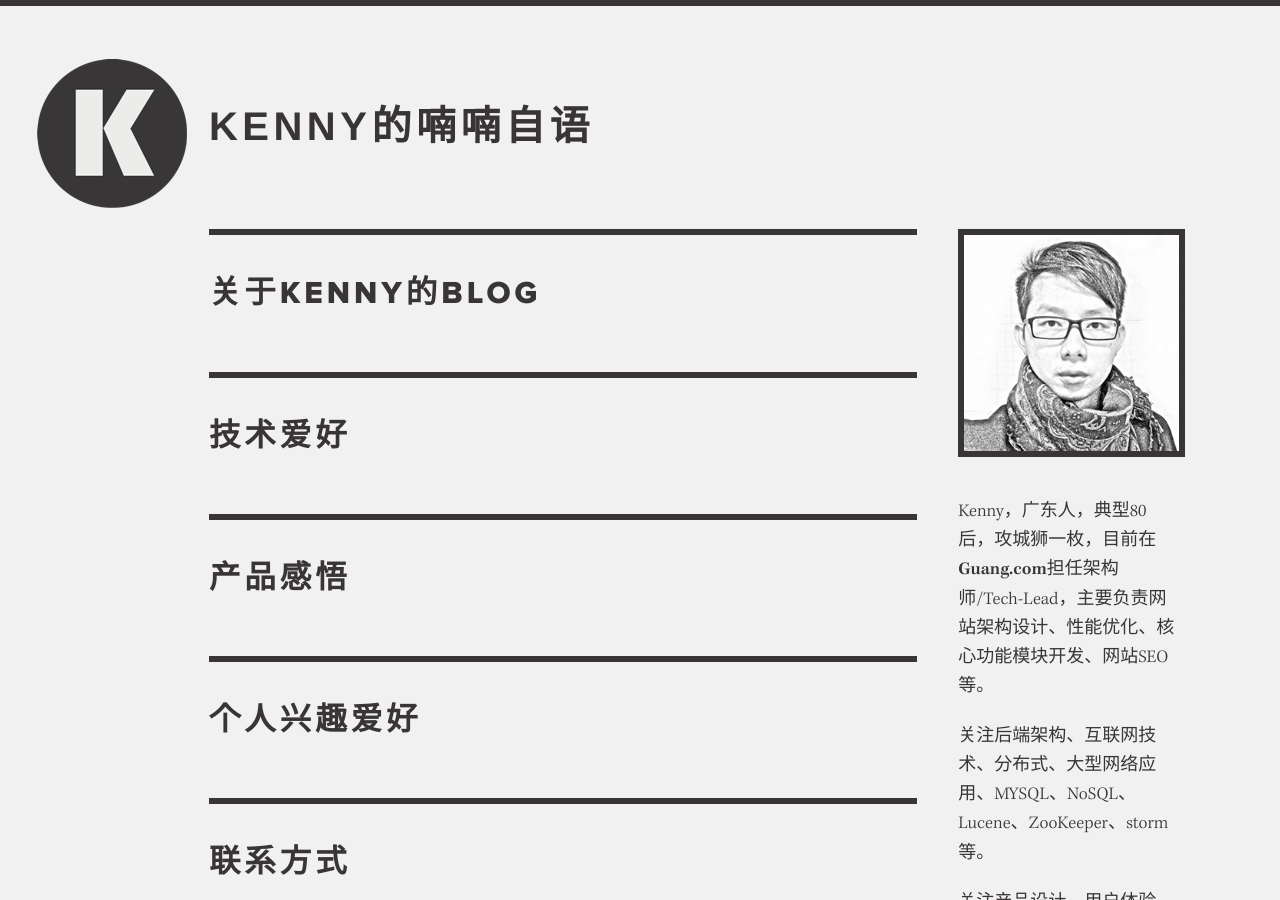
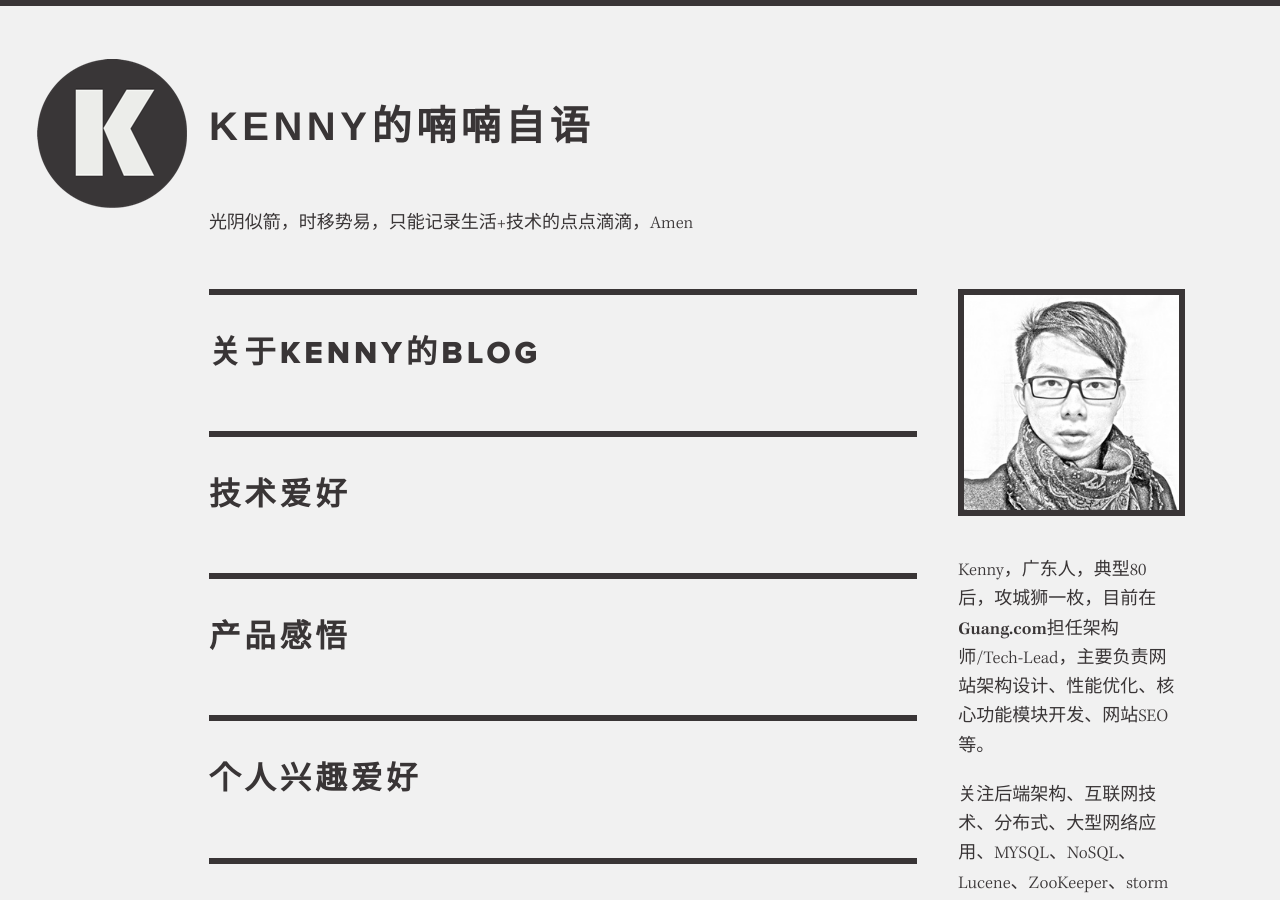
Before and after one commit to kenny2qi/kenny2qi.github.com, a Jekyll site: the page built from about.html, in a window 1280 px wide and 900 px high. Built offline with Jekyll 4.4.1, drawn with Linux system fonts in a browser that asks for light colours; nearby versions of some CDN libraries; Markdown is read by kramdown in place of the engine named in the settings; comment, search, counter and statistics services are not loaded.

Commit message:
update head

```diff
--- a/_includes/nm-svg.html
+++ b/_includes/nm-svg.html
@@ -1,2 +1,3 @@
  <h1><a class="nm-logo" id="secondary-logo" href="/">KENNY的喃喃自语</a> </h1>
+ <p>光阴似箭，时移势易，只能记录生活+技术的点点滴滴，Amen</p>
 <div class="clear"></div>
```
